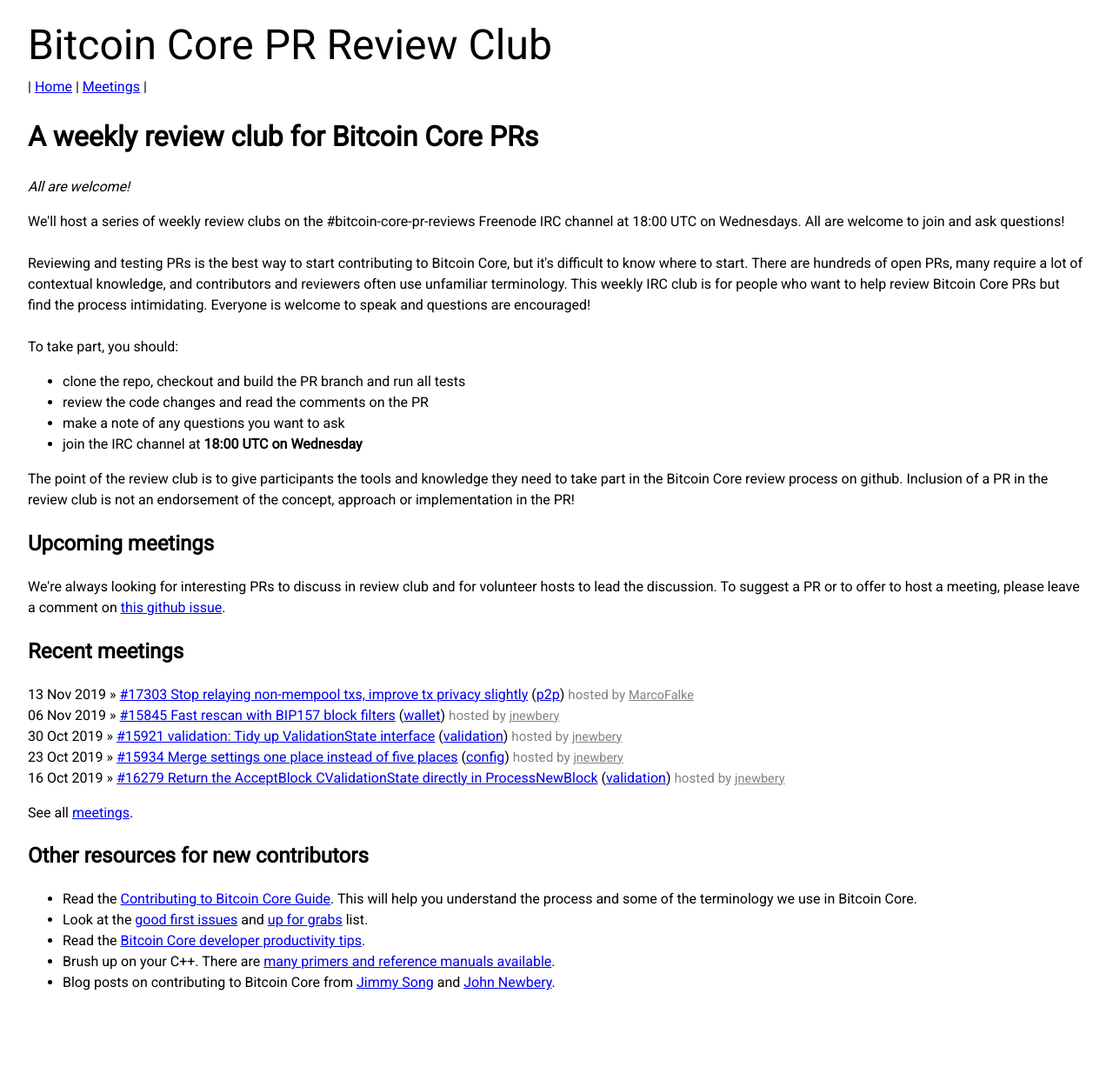
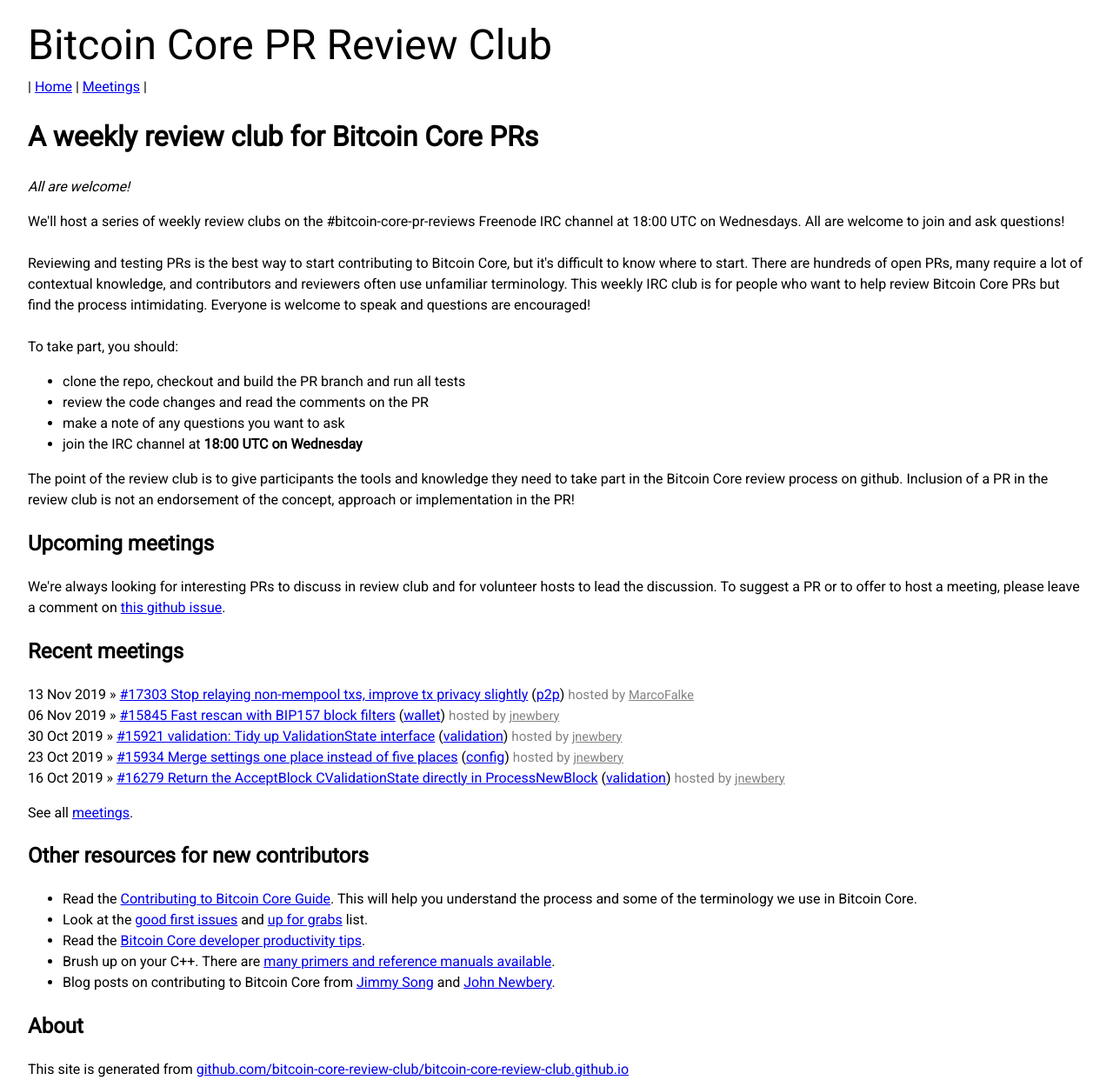
Before and after one commit to bitcoin-core-review-club/website, a Jekyll site: the page built from index.html, in a window 1280 px wide. Shown: the whole page at 87% size. Built offline with Jekyll 4.4.1, drawn with Linux system fonts in a browser that asks for light colours; nearby versions of some CDN libraries; the list of posts is cut into pages by our own code; before the commit the page ends 1158 px from its top, so only the background shows below that.

Commit message:
Update index.html
Add link to website on GitHub

```diff
--- a/index.html
+++ b/index.html
@@ -130,4 +130,10 @@
       <a href="https://bitcointechtalk.com/contributing-to-bitcoin-core-a-personal-account-35f3a594340b">John Newbery</a>.
     </li>
   </ul>
+
+  <h2>About</h2>
+  <div>
+    This site is generated from
+    <a href="https://github.com/bitcoin-core-review-club/bitcoin-core-review-club.github.io">github.com/bitcoin-core-review-club/bitcoin-core-review-club.github.io</a>
+  </div>
 </div>
```
